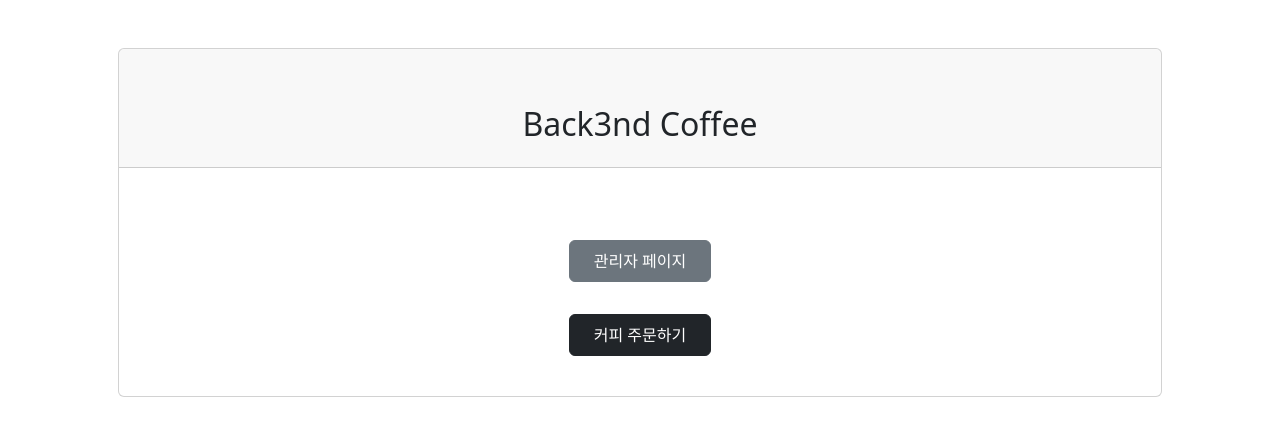
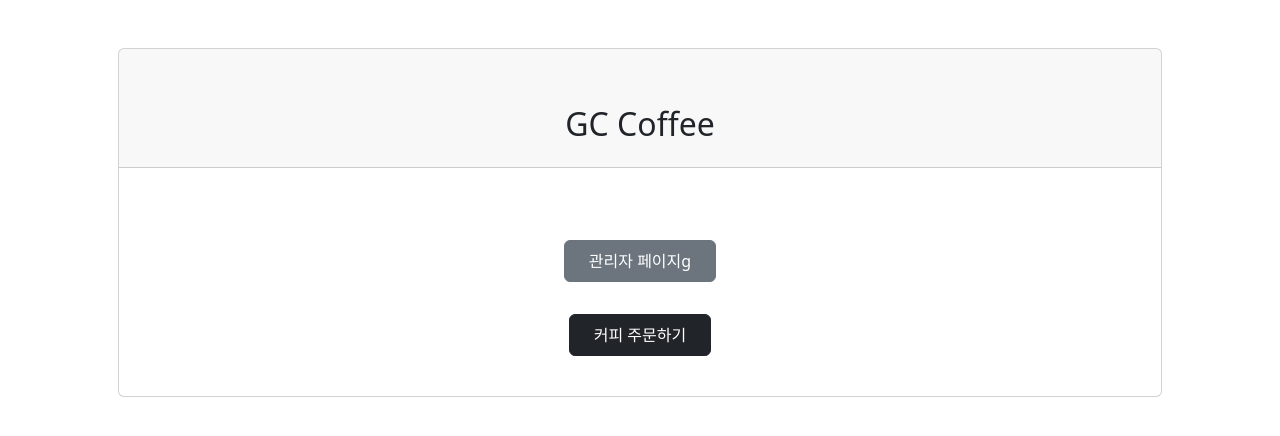
Before and after one commit to prgrms-be-devcourse/NBE5-7-1-Team03, a React (Create React App) app in the folder frontend/: page / in a window 1280 px wide. Shown: the top 436 px of the page. Built offline with nearby package versions, Linux system fonts and the light colour scheme.

Commit message:
refact: 텍스트 수정

```diff
--- a/frontend/src/pages/Home.js
+++ b/frontend/src/pages/Home.js
@@ -6,10 +6,10 @@ export default function Home(){
         <div className="container p-5 text-center">
           <div className="card style={{ height: '100vh' }}">
             <div className="card-header">
-              <h2 className="text-center mt-5 mb-3">Back3nd Coffee</h2>
+              <h2 className="text-center mt-5 mb-3">GC Coffee</h2>
             </div>
             <div className="card-body d-flex flex-column justify-content-center align-items-center p-4">
-              <p><Link to={`/admin`} className="btn btn-secondary mt-5 mb-3 px-4 py-2">관리자 페이지</Link></p>
+              <p><Link to={`/admin`} className="btn btn-secondary mt-5 mb-3 px-4 py-2">관리자 페이지g</Link></p>
               <p><Link to={`/order`} className="btn btn-dark px-4 py-2">커피 주문하기</Link></p>
             </div>
           </div>
```
